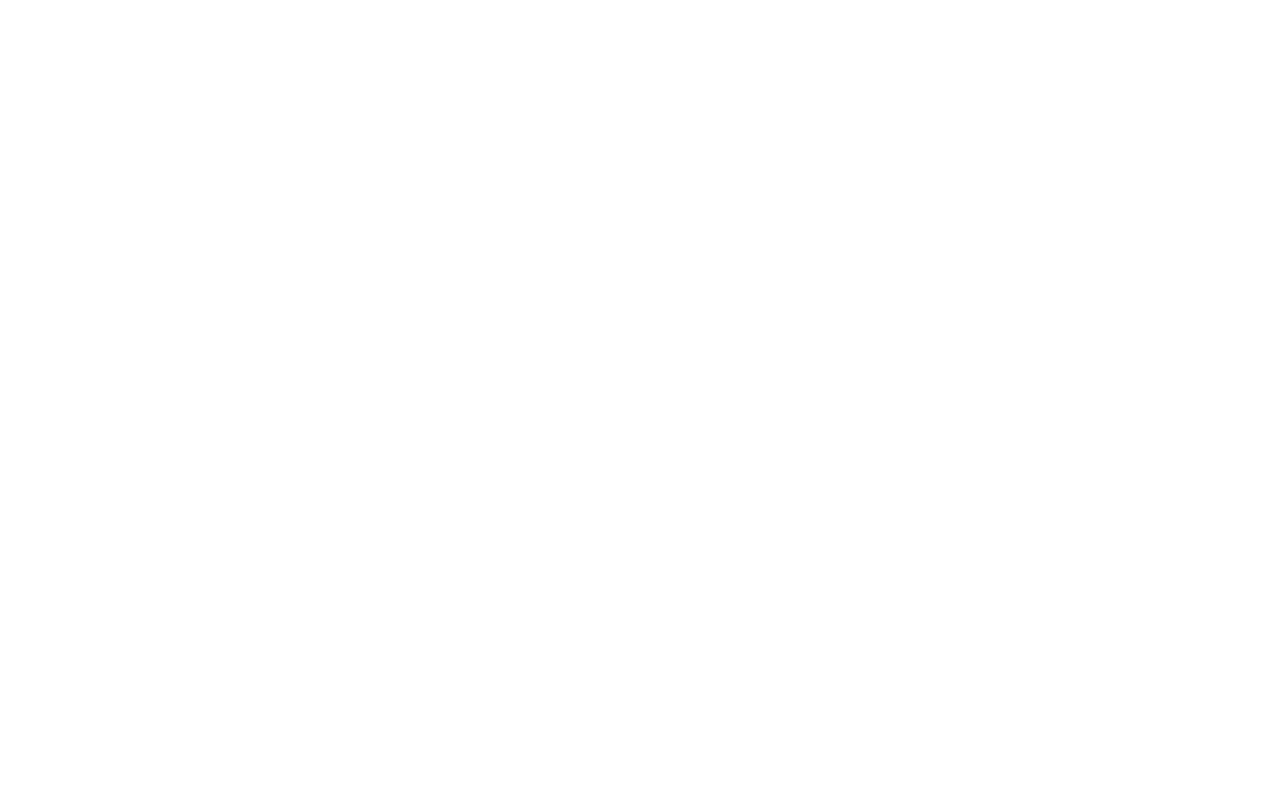
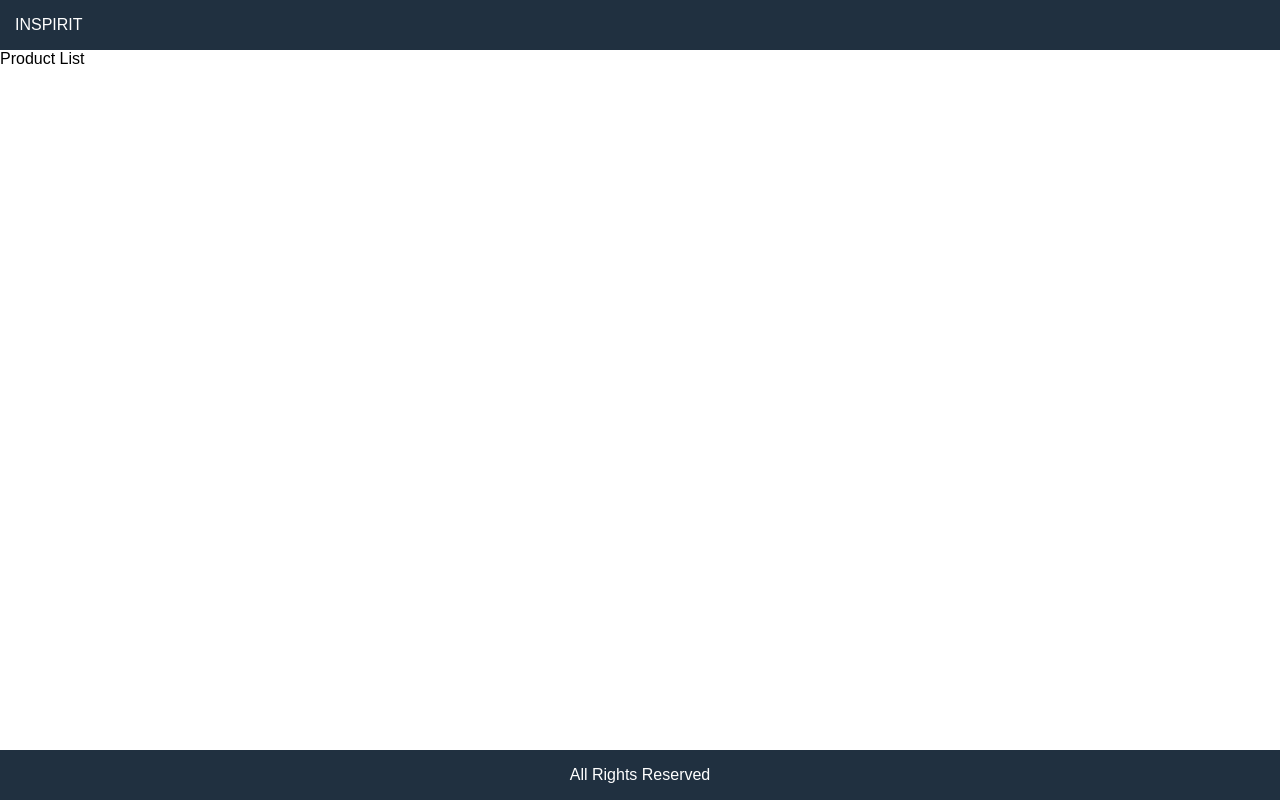
Before and after one commit to aaivey22/test-inspirit, a React (Create React App) app in the folder app/: page / in a window 1280 px wide. Built offline with nearby package versions, Linux system fonts and the light colour scheme.

Commit message:
formatting header, footer and body

```diff
--- a/app/src/App.js
+++ b/app/src/App.js
@@ -2,10 +2,16 @@
 
 function App() {
   return (
-    <div className="App">
-      <header className="App-header">
-
+    <div className="grid-container">
+      <header>
+        <a href="/">INSPIRIT</a>
       </header>
+      <main>
+        Product List
+      </main>
+      <footer>
+        All Rights Reserved
+      </footer>
     </div>
   );
 }
--- a/app/src/index.css
+++ b/app/src/index.css
@@ -1,13 +1,56 @@
-body {
-  margin: 0;
-  font-family: -apple-system, BlinkMacSystemFont, 'Segoe UI', 'Roboto', 'Oxygen',
-    'Ubuntu', 'Cantarell', 'Fira Sans', 'Droid Sans', 'Helvetica Neue',
-    sans-serif;
-  -webkit-font-smoothing: antialiased;
-  -moz-osx-font-smoothing: grayscale;
+html {
+  font-size: 62.5%;
+  box-sizing: border-box;
 }
 
-code {
-  font-family: source-code-pro, Menlo, Monaco, Consolas, 'Courier New',
-    monospace;
+body,
+#root {
+  height: 100vh;
+  margin: 0;
 }
+
+body, input, select, textarea {
+  font-size: 1.6rem;
+  font-family: Arial, Helvetica, sans-serif;
+}
+
+.grid-container {
+  display: grid;
+  grid-template-areas: "header"
+  "main"
+  "footer";
+  grid-template-rows: 5rem 1fr 5rem;
+  grid-template-columns: 1fr;
+  height: 100%;
+}
+
+a:hover {
+  color:orange;
+}
+
+header {
+  grid-area: header;
+  background-color: #203040;
+  color: white;
+  display: flex;
+  align-items: center;
+  padding: 1.5rem;
+}
+
+header a {
+  color: white;
+  text-decoration: none;
+}
+
+main {
+  grid-area: main;
+}
+
+footer {
+  grid-area: footer;
+  background-color: #203040;
+  color: white;
+  display: flex;
+  justify-content: center;
+  align-items: center;
+}
```
